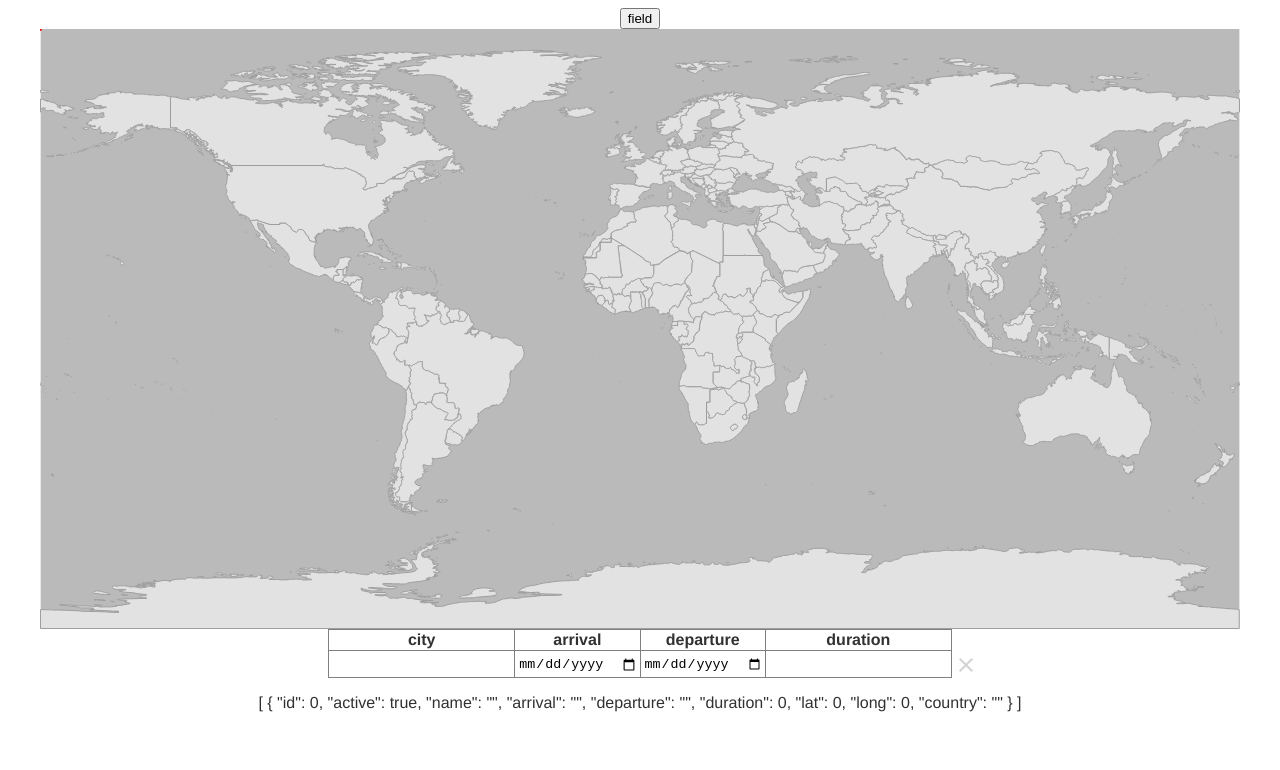
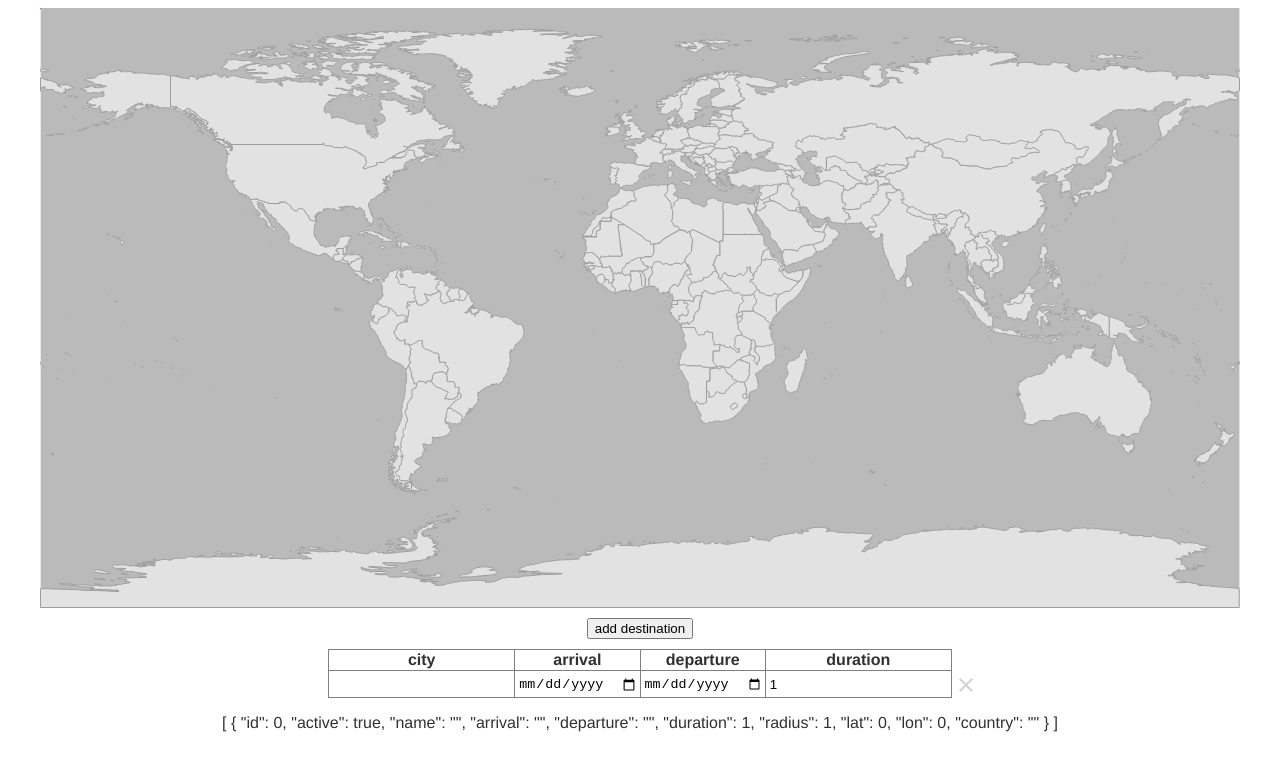
Before and after one commit to casalgado/destinations, a Vue app: page / in a window 1280 px wide. Shown: the top 770 px of the page. Built offline with nearby package versions, Linux system fonts and the light colour scheme.

Commit message:
default duration is 1

```diff
--- a/src/components/CityInput.vue
+++ b/src/components/CityInput.vue
@@ -48,7 +48,7 @@ export default {
         city: "",
         arrival: "",
         departure: "",
-        duration: "",
+        duration: 1,
         lon: 0,
         lat: 0,
       },
@@ -61,7 +61,7 @@ export default {
     onChange: function(field) {
       let arr = this.d.arrival || null;
       let dep = this.d.departure || null;
-      let dur = this.d.duration || null;
+      let dur = this.d.duration || 1;
       console.log(field + arr + dur + dep);
       switch (field) {
         case "date":
@@ -125,7 +125,6 @@ export default {
           .then((response) => {
             let r = response.data;
             let obj = {
-              name: r.name,
               lat: r.lat,
               lon: r.lon,
               country: r.country,
--- a/src/views/Home.vue
+++ b/src/views/Home.vue
@@ -1,23 +1,21 @@
 <template>
   <div class="home">
-    <div>
-      <button @click="addField">
-        field
-      </button>
-    </div>
     <div id="map-container">
       <img id="map-background" src="@/assets/world.svg" alt="" />
       <svg id="map">
         <circle
-          v-for="dest in destinations"
+          v-for="dest in activeDestinations"
           :key="dest.id"
           :cx="dest.lon"
           :cy="dest.lat"
-          r="2"
+          :r="dest.radius"
           fill="red"
         />
       </svg>
     </div>
+    <button @click="addField">
+      add destination
+    </button>
     <table>
       <tr>
         <th>city</th>
@@ -55,9 +53,10 @@ export default {
           name: "",
           arrival: "",
           departure: "",
-          duration: 0,
+          duration: 1,
+          radius: 1,
           lat: 0,
-          long: 0,
+          lon: 0,
           country: "",
         },
       ],
@@ -65,7 +64,12 @@ export default {
   },
   computed: {
     activeDestinations: function() {
-      return this.destinations.filter((e) => e.active);
+      return this.destinations.filter((e) => e.active).reverse();
+    },
+    durations: function() {
+      return this.destinations
+        .filter((e) => e.active)
+        .map((e) => parseInt(e.duration));
     },
   },
   methods: {
@@ -77,7 +81,8 @@ export default {
         name: "",
         arrival: "",
         departure: "",
-        duration: 0,
+        duration: 1,
+        radius: 1,
         lat: 0,
         long: 0,
         country: "",
@@ -90,6 +95,7 @@ export default {
       this.destinations[payload.id].city = payload.d.city;
       this.destinations[payload.id].arrival = payload.d.arrival;
       this.destinations[payload.id].departure = payload.d.departure;
+      this.destinations[payload.id].radius = 3;
       this.destinations[payload.id].duration = payload.d.duration;
       this.destinations[payload.id].lat = payload.d.lat;
       this.destinations[payload.id].lon = payload.d.lon;
@@ -137,4 +143,8 @@ table {
   top: 0;
   left: 0;
 }
+
+button {
+  margin: 10px;
+}
 </style>
```
